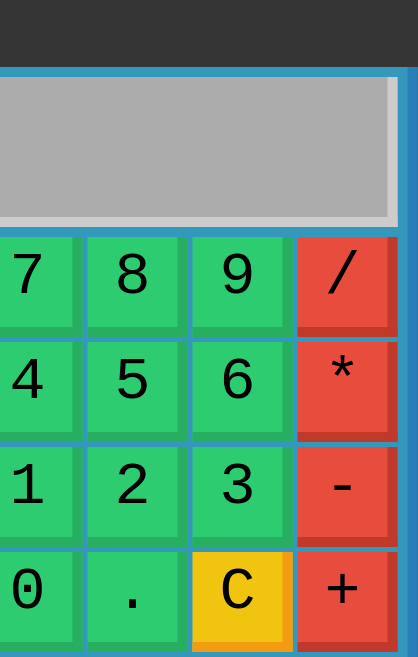
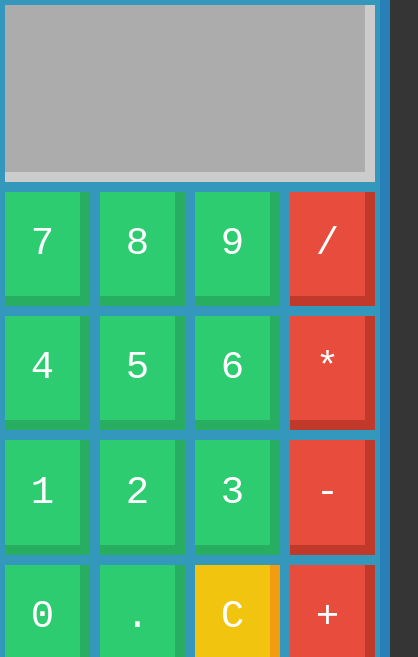
Before and after one commit to adabrz777/calculator, a plain HTML site: page index.html in a window 390 px wide. Shown: the top 657 px of the page, 418 px wide, since content can reach past the window. Drawn offline with nearby package versions, Linux system fonts and the light colour scheme.

Commit message:
added responsivity
added css grid

```diff
--- a/files/css/style.scss
+++ b/files/css/style.scss
@@ -3,12 +3,12 @@ body {
     height: 100vh;
     margin: 0;
     background: #353535;
-    /*font-family: 'Wallpoet', cursive;*/
     font-family: 'Inconsolata', monospace;
+    color: white;
 
-    #calculator {
+    #calculator{
         * {
-            transition: .1s linear;
+            // transition: .1s linear;
 
             -webkit-user-drag: none;
             -webkit-user-select: none;
@@ -25,309 +25,146 @@ body {
         top: 50%;
         left: 50%;
         transform: translate(-50%, -50%);
-        width: 435px;
-        height: 700px;
+        height: 70vh;
+        width: calc(70vh * 0.6214);
+
         background: #3498BD;
         border-bottom: solid 10px #2980B9;
         border-right: solid 10px #2980B9;
 
-        #result {
-            width: 405px;
-            border-right: solid 10px #cccccc;
-            border-bottom: solid 10px #cccccc;
-            height: 140px;
-            background: #acacac;
-            position: absolute;
-            top: 10px;
-            left: 10px;
-            line-height: 70px;
-            font-size: 50px;
-            text-align: right;
-
-            #old {
-                width: 90%;
-                height: 70px;
-                box-sizing: border-box;
-                padding-right: 10px;
-                line-height: 30px;
-                text-align: left;
-                font-size: 25px;
-                padding-left: 3px;
-            }
-
-            #char {
-                width: 60px;
-                height: 60px;
-                box-sizing: border-box;
-                line-height: 60px;
-                font-size: 65px;
-                position: absolute;
-                top: 0;
-                right: 0;
-                text-align: center;
-            }
-
-            #current {
-                width: 100%;
-                height: 70px;
-                box-sizing: border-box;
-                padding-right: 10px;
-            }
-        }
+        display: grid;
+        grid-template-columns: [start] 1fr 1fr [middle] 1fr 1fr [end];
+        grid-template-rows: 3fr repeat(5, 2fr);
 
         .btn {
-            width: 90px;
-            height: 90px;
+            margin: 5px;
             background: #2ecc71;
 
             border-right: solid 10px #27ae60;
             border-bottom: solid 10px #27ae60;
-            line-height: 80px;
-            text-align: center;
-            font-size: 60px;
+
+
             cursor: pointer;
-            position: absolute;
+
+            box-sizing: border-box;
+
+            display: flex;
+            justify-content: center;
+            align-items: center;
+
+            font-size: 2.5vw;
 
             &:active {
+
                 border-width: 5px;
-                width: 90px;
-                height: 90px;
+
                 position: relative;
                 top: 5px;
                 left: 5px;
+
+                width: calc(100% - 15px);
+                height: calc(100% - 15px);
             }
         }
 
-        #btn_7 {
-            top: 170px;
-            left: 10px;
-
-            &:active {
-                top: 175px;
-                left: 15px;
-            }
-        }
-
-        #btn_8 {
-            top: 170px;
-            left: 115px;
-
-            &:active {
-                top: 175px;
-                left: 120px;
-            }
-        }
-
-        #btn_9 {
-            top: 170px;
-            left: 220px;
-
-            &:active {
-                top: 175px;
-                left: 225px;
-            }
-        }
-
-        #btn_divide {
-            top: 170px;
-            left: 325px;
+        #btn_divide, #btn_multiply, #btn_minus, #btn_plus, #btn_calculate {
             border-right: solid 10px #c0392B;
             border-bottom: solid 10px #c0392B;
             background: #e74c3c;
 
             &:active {
-                top: 175px;
-                left: 330px;
+
                 border-width: 5px;
+
+                position: relative;
+                top: 5px;
+                left: 5px;
+
+                width: calc(100% - 15px);
+                height: calc(100% - 15px);
             }
         }
 
-        #btn_4 {
-            top: 275px;
-            left: 10px;
-
-            &:active {
-                top: 280px;
-                left: 15px;
-            }
-        }
-
-        #btn_5 {
-            top: 275px;
-            left: 115px;
-
-            &:active {
-                top: 280px;
-                left: 120px;
-            }
-        }
-
-        #btn_6 {
-            top: 275px;
-            left: 220px;
-
-            &:active {
-                top: 280px;
-                left: 225px;
-            }
-        }
-
-        #btn_multiply {
-            top: 275px;
-            left: 325px;
-            border-right: solid 10px #c0392B;
-            border-bottom: solid 10px #c0392B;
-            background: #e74c3c;
-
-            &:active {
-                top: 280px;
-                left: 330px;
-                border-width: 5px;
-            }
-        }
-
-        #btn_1 {
-            top: 380px;
-            left: 10px;
-
-            &:active {
-                top: 385px;
-                left: 15px;
-            }
-        }
-
-        #btn_2 {
-            top: 380px;
-            left: 115px;
-
-            &:active {
-                top: 385px;
-                left: 120px;
-            }
-        }
-
-        #btn_3 {
-            top: 380px;
-            left: 220px;
-
-            &:active {
-                top: 385px;
-                left: 225px;
-            }
-        }
-
-        #btn_minus {
-            top: 380px;
-            left: 325px;
-            border-right: solid 10px #c0392B;
-            border-bottom: solid 10px #c0392B;
-            background: #e74c3c;
-
-            &:active {
-                top: 385px;
-                left: 330px;
-                border-width: 5px;
-            }
-        }
-
-        #btn_0 {
-            top: 485px;
-            left: 10px;
-
-            &:active {
-                top: 490px;
-                left: 15px;
-            }
-        }
-
-        #btn_point {
-            top: 485px;
-            left: 115px;
-
-            &:active {
-                top: 490px;
-                left: 120px;
-            }
-        }
-
-        #btn_c {
-            top: 485px;
-            left: 220px;
+        #btn_c, #btn_del {
             border-right: solid 10px #f39c12;
             border-bottom: solid 10px #f39c12;
             background: #f1c40f;
 
             &:active {
-                top: 490px;
-                left: 225px;
                 border-width: 5px;
+
+                position: relative;
+                top: 5px;
+                left: 5px;
+
+                width: calc(100% - 15px);
+                height: calc(100% - 15px);
             }
         }
 
-        #btn_plus {
-            top: 485px;
-            left: 325px;
+        #result {
+            grid-column: start / end;
+            margin: 5px;
 
-            border-right: solid 10px #c0392B;
-            border-bottom: solid 10px #c0392B;
-            background: #e74c3c;
+            border-right: solid 10px #cccccc;
+            border-bottom: solid 10px #cccccc;
 
-            &:active {
-                top: 490px;
-                left: 330px;
-                border-width: 5px;
+            background: #acacac;
+
+            display: grid;
+            grid-template-columns: 7fr 1fr;
+            grid-template-rows: 2fr 4fr;
+
+            #old {
+                grid-column: 1 / 2;
+
+                display: flex;
+                justify-content: flex-start;
+                align-items: flex-start;
+
+                padding: 10px;
+
+                font-size: 1vw;
+            }
+
+            #char {
+                grid-column: 2 / 3;
+
+                display: flex;
+                justify-content: flex-end;
+                align-items: flex-start;
+
+                padding: 10px;
+
+                font-size: 1vw;
+            }
+
+            #current {
+                grid-column: 1 / 3;
+                grid-row: 2 / 3;
+
+                display: flex;
+                justify-content: flex-end;
+                align-items: flex-end;
+
+                padding: 10px;
+
+                font-size: 2vw;
             }
         }
 
-        #btn_calculate {
-            width: 195px;
-            height: 90px;
-            border-right: solid 10px #c0392B;
-            border-bottom: solid 10px #c0392B;
-            background: #e74c3c;
-
-            line-height: 80px;
-            text-align: center;
-            font-size: 60px;
-            cursor: pointer;
-            position: absolute;
-            top: 590px;
-            left: 10px;
-
-            &:active {
-                border-width: 5px;
-                top: 595px;
-                left: 15px;
-            }
+        #btn_calculate{
+            grid-column: start / middle;
         }
 
-        #btn_del {
-            width: 195px;
-            height: 90px;
-            border-right: solid 10px #f39c12;
-            border-bottom: solid 10px #f39c12;
-            background: #f1c40f;
-
-            line-height: 80px;
-            text-align: center;
-            font-size: 60px;
-            cursor: pointer;
-            position: absolute;
-            top: 590px;
-            left: 220px;
-
-            &:active {
-                border-width: 5px;
-                top: 595px;
-                left: 225px;
-            }
+        #btn_del{
+            grid-column: middle / end;
         }
     }
 
+
     .code{
         width: 100%;
-        height: 2vw;
-        line-height: 2vw;
         position: absolute;
         bottom: 0;
         left: 0;
@@ -347,3 +184,46 @@ body {
         }
     }
 }
+
+@media only screen and (max-width: 800px) {
+    body {
+        width: 100vw;
+        height: 100vh;
+        margin: 0;
+        padding: 0;
+
+        #calculator{
+            box-sizing: border-box;
+            position: absolute;
+            top: 0;
+            left: 0;
+            transform: unset;
+            height: 97vh;
+            width: 100vw;
+
+            .btn {
+                font-size: 10vw;
+            }
+
+            #result {
+                #old {
+                    font-size: 4vw;
+                }
+
+                #char {
+                    font-size: 4vw;
+                }
+
+                #current {
+                    font-size: 8vw;
+                }
+            }
+        }
+
+
+        .code{
+            position: fixed;
+            font-size: 3vh;
+        }
+    }
+}
```
Also changed, not shown: files/css/style.css, files/css/style.min.css (deleted).
